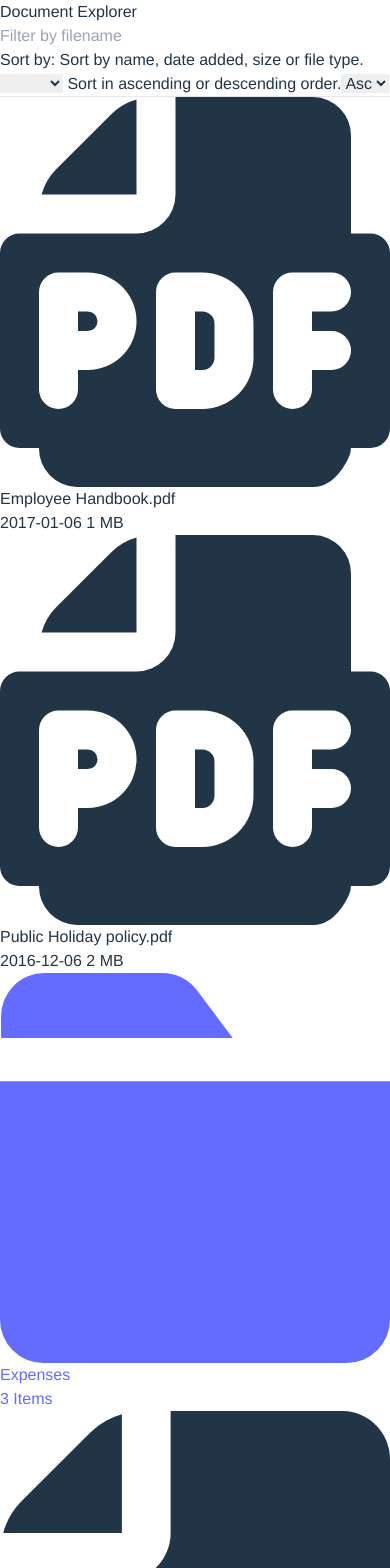
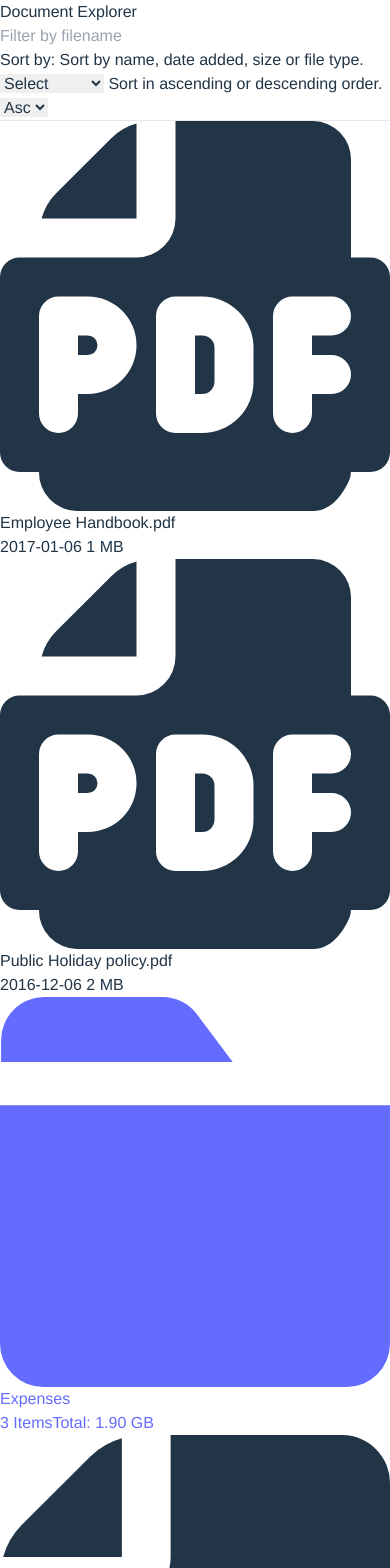
Before and after one commit to praizjosh/document-explorer, a React (Vite) app: page / in a window 390 px wide. Shown: the top 1568 px of the page. Built offline with nearby package versions, Linux system fonts and the light colour scheme.

Commit message:
wrap up + comments

```diff
--- a/src/components/FileItem.jsx
+++ b/src/components/FileItem.jsx
@@ -11,7 +11,7 @@ function FileItem({ file }) {
                     <path d="M19 7h-1V2a1.97 1.97 0 0 0-1.933-2H9v5a2 2 0 0 1-2 2H1a1 1 0 0 0-1 1v9a1 1 0 0 0 1 1h1a1.969 1.969 0 0 0 1.933 2h12.134c1.1 0 1.7-1.236 1.856-1.614a.988.988 0 0 0 .07-.386H19a1 1 0 0 0 1-1V8a1 1 0 0 0-1-1ZM4.5 14H4v1a1 1 0 1 1-2 0v-5a1 1 0 0 1 1-1h1.5a2.5 2.5 0 1 1 0 5Zm8.5-.625A2.63 2.63 0 0 1 10.375 16H9a1 1 0 0 1-1-1v-5a1 1 0 0 1 1-1h1.375A2.63 2.63 0 0 1 13 11.625v1.75ZM17 12a1 1 0 0 1 0 2h-1v1a1 1 0 0 1-2 0v-5a1 1 0 0 1 1-1h2a1 1 0 1 1 0 2h-1v1h1Z" />
                     {/* SVG path for PDF */}
                 </svg>
-            ) : file.type === 'csv' || file.type === 'doc' || file.type === 'xls' ? (
+            ) : file.type === 'csv' || file.type === 'doc' || file.type === 'xls' || file.type === 'txt' || file.type === 'ppt' || file.type === 'pptx' ? (
                 <svg className="w-8 md:w-16 h-8 md:h-20 text-green-700" aria-hidden="true" xmlns="http://www.w3.org/2000/svg" fill="currentColor" viewBox="0 0 16 20">
                     <path d="M5 5V.13a2.96 2.96 0 0 0-1.293.749L.879 3.707A2.98 2.98 0 0 0 .13 5H5Z" />
                     <path d="M14.066 0H7v5a2 2 0 0 1-2 2H0v11a1.97 1.97 0 0 0 1.934 2h12.132A1.97 1.97 0 0 0 16 18V2a1.97 1.97 0 0 0-1.934-2Z" />
--- a/src/components/FolderItem.jsx
+++ b/src/components/FolderItem.jsx
@@ -4,6 +4,18 @@ import PropTypes from 'prop-types';
 import { Link } from 'react-router-dom';
 
 function FolderItem({ folder }) {
+    // Calculate total size in KB
+    const totalSizeKB = folder.files.reduce((acc, file) => {
+        const size = parseFloat(file.size);
+        const multiplier = file.size.toLowerCase().includes('mb') ? 1000 : 1;
+        return acc + size * multiplier;
+    }, 0);
+
+    // Convert total size from KB to MB
+    const totalSizeMB = (totalSizeKB / 1000).toFixed(2); // 1 MB = 1,000 KB
+
+    // Convert total size from KB to GB
+    const totalSizeGB = (totalSizeKB / 1000000).toFixed(2); // 1 GB = 1,000,000 KB
 
     return (
         <Link className='text-inherit' to={`/folder/${folder.id}`}>
@@ -15,7 +27,15 @@ function FolderItem({ folder }) {
                     <h3 className='text-sm md:text-lg text-gray-800'>{folder.name}
                     </h3>
                     {/*   If folder.type is 'folder' show number of items else don't. */}
-                    {folder.type === 'folder' && <span className='text-xs md:text-sm text-gray-500'>{folder.files.length} Items</span>}
+                    {folder.type === 'folder' && <span className='text-xs md:text-sm text-gray-500'>{` ${folder.files.length} Items`}</span>}
+
+                    {/* Display the total size of folder files in MB or GB*/}
+                    <span className='text-xs md:text-sm text-gray-500'>
+                        {`Total: ${totalSizeKB < 1000000 ? `${totalSizeMB} MB` : `${totalSizeGB} GB`
+                            }`}
+                    </span>
+
+
                 </div>
             </div>
         </Link>
@@ -28,7 +48,13 @@ FolderItem.propTypes = {
         id: PropTypes.number.isRequired, // Add id to PropTypes
         name: PropTypes.string.isRequired,
         type: PropTypes.string.isRequired,
-        files: PropTypes.arrayOf(PropTypes.object),
+        files: PropTypes.arrayOf(PropTypes.shape({
+            id: PropTypes.number.isRequired,
+            type: PropTypes.string.isRequired,
+            name: PropTypes.string.isRequired,
+            added: PropTypes.string.isRequired,
+            size: PropTypes.string.isRequired,
+        })),
     }).isRequired,
 };
 
--- a/src/data.js
+++ b/src/data.js
@@ -37,7 +37,7 @@ const data = [
                 type: "mp4",
                 name: "Onboarding presentation",
                 added: "2023-10-23",
-                size: "1.9 GB"
+                size: "1900 MB"
             }
         ]
     },
@@ -108,6 +108,27 @@ const data = [
                 name: "Banner Ad",
                 added: "2019-02-12",
                 size: "300 KB"
+            },
+            {
+                id: 3,
+                type: "pdf",
+                name: "Random PDF Document",
+                added: "2023-10-25",
+                size: "1.2 MB"
+            },
+            {
+                id: 4,
+                type: "doc",
+                name: "Random Word Document",
+                added: "2023-10-26",
+                size: "0.8 MB"
+            },
+            {
+                id: 5,
+                type: "xls",
+                name: "Random Excel Spreadsheet",
+                added: "2023-10-27",
+                size: "1.5 MB"
             }
         ]
     },
@@ -117,6 +138,104 @@ const data = [
         name: "Meeting Minutes",
         added: "2020-11-05",
         size: "400 KB"
+    },
+    {
+        id: 11,
+        type: "folder",
+        name: "Reports",
+        files: [
+            {
+                id: 1,
+                type: "pdf",
+                name: "Quarterly Report Q3",
+                added: "2023-10-15",
+                size: "1.8 MB"
+            },
+            {
+                id: 2,
+                type: "xls",
+                name: "Financial Analysis",
+                added: "2023-10-16",
+                size: "1.2 MB"
+            }
+        ]
+    },
+    {
+        id: 12,
+        type: "folder",
+        name: "Photos",
+        files: [
+            {
+                id: 1,
+                type: "jpg",
+                name: "Team Building Event",
+                added: "2023-09-28",
+                size: "700 KB"
+            },
+            {
+                id: 2,
+                type: "png",
+                name: "Office Party",
+                added: "2023-09-29",
+                size: "450 KB"
+            }
+        ]
+    },
+    {
+        id: 13,
+        type: "folder",
+        name: "Presentations",
+        files: [
+            {
+                id: 1,
+                type: "ppt",
+                name: "Sales Pitch",
+                added: "2023-10-18",
+                size: "2 MB"
+            },
+            {
+                id: 2,
+                type: "pptx",
+                name: "Product Launch",
+                added: "2023-10-19",
+                size: "1.5 MB"
+            },
+            {
+                id: 3,
+                type: "ppt",
+                name: "Quarterly Review",
+                added: "2023-10-20",
+                size: "1.8 MB"
+            },
+            {
+                id: 4,
+                type: "pptx",
+                name: "Marketing Strategy",
+                added: "2023-10-21",
+                size: "1.3 MB"
+            },
+            {
+                id: 5,
+                type: "ppt",
+                name: "Business Proposal",
+                added: "2023-10-22",
+                size: "1.7 MB"
+            }
+        ]
+    },
+    {
+        id: 14,
+        type: "txt",
+        name: "Random Text File",
+        added: "2023-10-23",
+        size: "300 KB"
+    },
+    {
+        id: 15,
+        type: "jpg",
+        name: "Random Image",
+        added: "2023-10-24",
+        size: "700 KB"
     }
 ];
 
--- a/src/hooks/useFileSortingAndFiltering.jsx
+++ b/src/hooks/useFileSortingAndFiltering.jsx
@@ -14,6 +14,7 @@ function useFileSortingAndFiltering(rawData, sortBy, sortOrder, filter) {
             if (sortBy === 'name') {
                 comparison = a.name.localeCompare(b.name);
             } else if (sortBy === 'size') {
+                // Checks if the a.size/b.size property exists and parse the size from a string to a floating-point number using parseFloat(). If a.size/b.size doesn't exist set sizeA/sizeB to 0. Next check if a.size/b.size exists and if it contains the string 'MB' in a case-insensitive manner. If true, multiply sizeA/sizeB by 1000 to convert it from megabytes to kilobytes else leave it as it is (assuming it's already in kilobytes).
                 const sizeA = a.size ? parseFloat(a.size) : 0;
                 const sizeB = b.size ? parseFloat(b.size) : 0;
                 const sizeUnitA = a.size && a.size.toLowerCase().includes('mb') ? sizeA * 1000 : sizeA;
--- a/src/pages/FileExplorer.jsx
+++ b/src/pages/FileExplorer.jsx
@@ -30,9 +30,9 @@ function FileExplorer() {
                     <select id='sort-select' value={sortBy} onChange={(e) => setSortBy(e.target.value)}
                         className='bg-gray-50 border border-gray-300 text-gray-900 text-sm md:text-md rounded focus:ring-blue-500 focus:border-blue-500 h-10 p-2'
                     >
-                        <option value=""></option>
+                        <option value="">Select</option>
                         <option value="date">Date</option>
-                        <option value="name">Name</option>
+                        <option value="name">Name (A-Z)</option>
                         <option value="size">Size</option>
                         <option value="type">Type</option>
                     </select>
--- a/src/pages/FolderPage.jsx
+++ b/src/pages/FolderPage.jsx
@@ -48,9 +48,9 @@ const FolderPage = () => {
                             <select id='sort-select' value={sortBy} onChange={(e) => setSortBy(e.target.value)}
                                 className='w-20 bg-gray-50 border border-gray-300 text-gray-900 text-sm md:text-md rounded focus:ring-blue-500 focus:border-blue-500 h-10 p-2'
                             >
-                                <option value=""></option>
+                                <option value="">Select</option>
                                 <option value="date">Date</option>
-                                <option value="name">Name</option>
+                                <option value="name">Name (A-Z)</option>
                                 <option value="size">Size</option>
                                 <option value="type">Type</option>
                             </select>
@@ -65,9 +65,9 @@ const FolderPage = () => {
                     </div>
 
                     <hr className='bg-neutral-100 my-4' />
-                    <h2 className='text-lg text-gray-900 font-light leading-8 my-3'>Folder Name: {folder.name}</h2>
+                    <h2 className='text-lg text-gray-900 font-medium leading-8 my-3'>Folder Name: {folder.name}</h2>
 
-                    <div className='my-12'>
+                    <div className='mb-12'>
                         <ul className="grid grid-cols-2 gap-2 sm:grid-cols-3 md:grid-cols-4 lg:grid-cols-5 md:gap-4">
                             {sortedAndFilteredFiles.map((file) => (
                                 <li key={file.id} className='flex flex-col h-full justify-center items-center bg-slate-200 p-6 rounded'>
```
